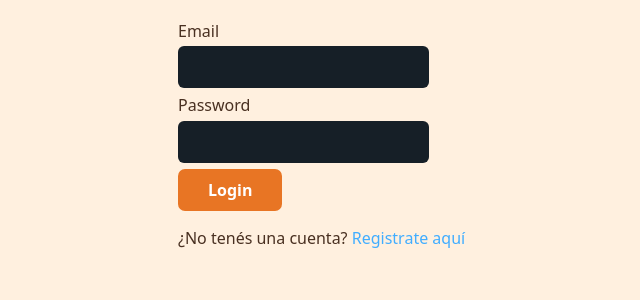
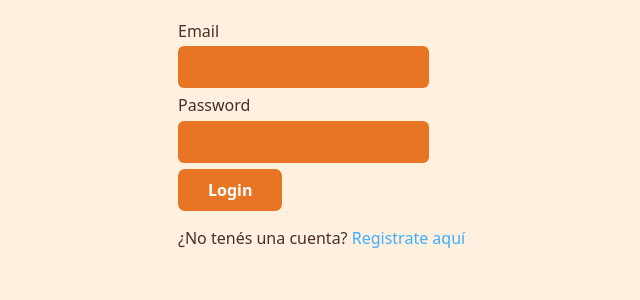
Before and after one commit to marce-sanagua/Proyecto_Seminario, a Node server app: page /login in a window 1280 px wide. Shown: the top 300 px of the page, without its empty margins (62-702 px from the left). Run offline with Node 20, Linux system fonts and the light colour scheme.

Commit message:
Actualizar estilos de los formularios

```diff
--- a/src/public/css/styles.css
+++ b/src/public/css/styles.css
@@ -187,3 +187,9 @@ input[type="submit"]:hover,
 input[type="button"]:hover {
     background-color: var(--naranja-oscuro);
 }
+
+input[type="text"],
+input[type="email"],
+input[type="password"] {
+    background-color: var(--naranja);
+}
```
